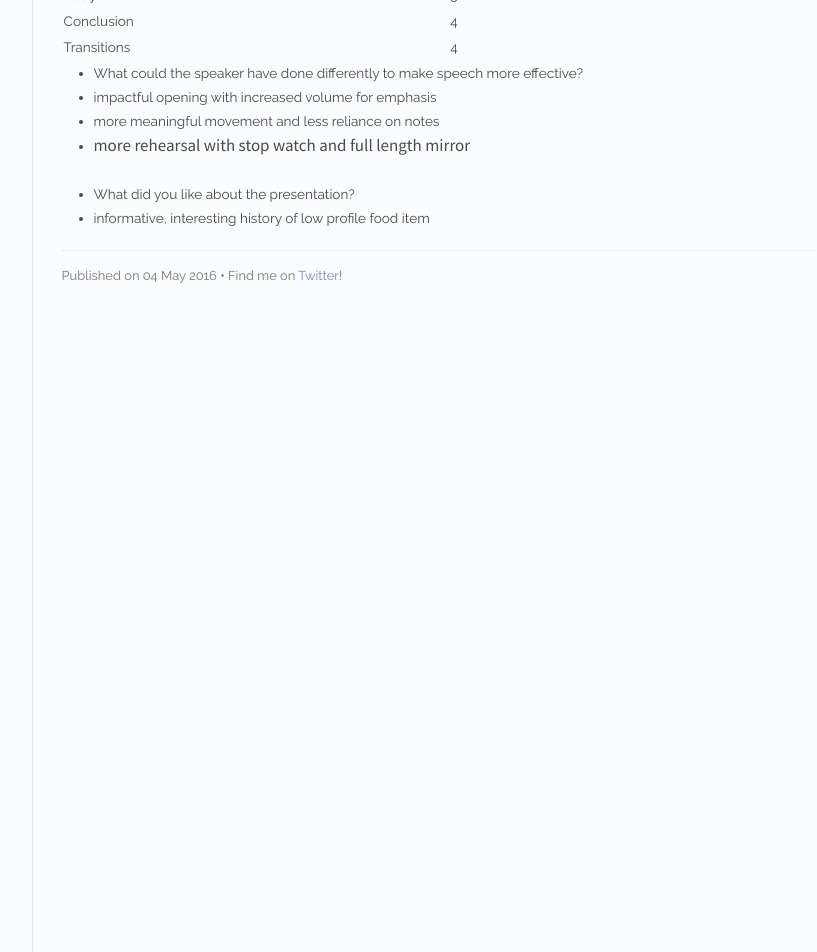
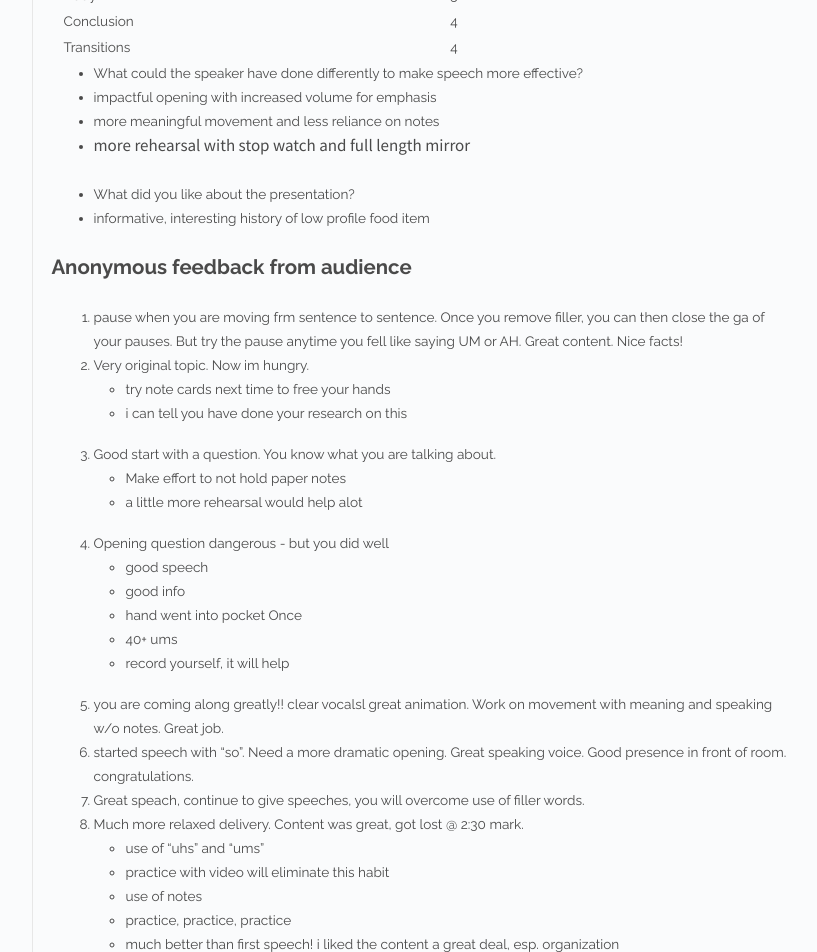
Before and after one commit to mkprz/mkprz.github.io, a Jekyll site: the page built from _posts/2016-05-04-tm-cc2-kolache-eval.md, in a window 1280 px wide. Shown: the part 823-1775 px from the top of the page, without its empty margins (326-1143 px from the left). Built offline with Jekyll 4.4.1, drawn with Linux system fonts in a browser that asks for light colours; some of the changed text lies outside the part shown.

Commit message:
added feedback from audience

```diff
--- a/_posts/2016-05-04-tm-cc2-kolache-eval.md
+++ b/_posts/2016-05-04-tm-cc2-kolache-eval.md
@@ -38,3 +38,39 @@ tags: toastmasters kolache
 
 * What did you like about the presentation?
  - informative, interesting history of low profile food item
+
+Anonymous feedback from audience
+--------
+
+1. pause when you are moving frm sentence to sentence.
+   Once you remove filler, you can then close the ga of your pauses.
+   But try the pause anytime you fell like saying UM or AH.
+   Great content. Nice facts!
+2. Very original topic. Now im hungry.
+ - try note cards next time to free your hands
+ - i can tell you have done your research on this
+3. Good start with a question. You know what you are talking about.
+ - Make effort to not hold paper notes
+ - a little more rehearsal would help alot
+4. Opening question dangerous - but you did well
+ - good speech
+ - good info
+ - hand went into pocket Once
+ - 40+ ums
+ - record yourself, it will help
+5. you are coming along greatly!! clear vocalsl great animation. Work on movement
+   with meaning and speaking w/o notes. Great job.
+6. started speech with "so". Need a more dramatic opening. Great speaking voice.
+   Good presence in front of room. congratulations.
+7. Great speach, continue to give speeches, you will overcome use of filler words.
+8. Much more relaxed delivery. Content was great, got lost @ 2:30 mark.
+ - use of "uhs" and "ums"
+  * practice with video will eliminate this habit
+ - use of notes
+  * practice, practice, practice
+ - much better than first speech! i liked the content a great deal, esp. organization
+9. informative, have to work on "ums" and "uhs"
+10. good job. away from lecturn, good use of notes
+11. absolutely enjoyed listening to your speech. Specifically liked pace and
+    the-kolache-czech-texan-or-all-american-all-three
+12. be certain of you information. Use "according to ..." if you are not sure
```
